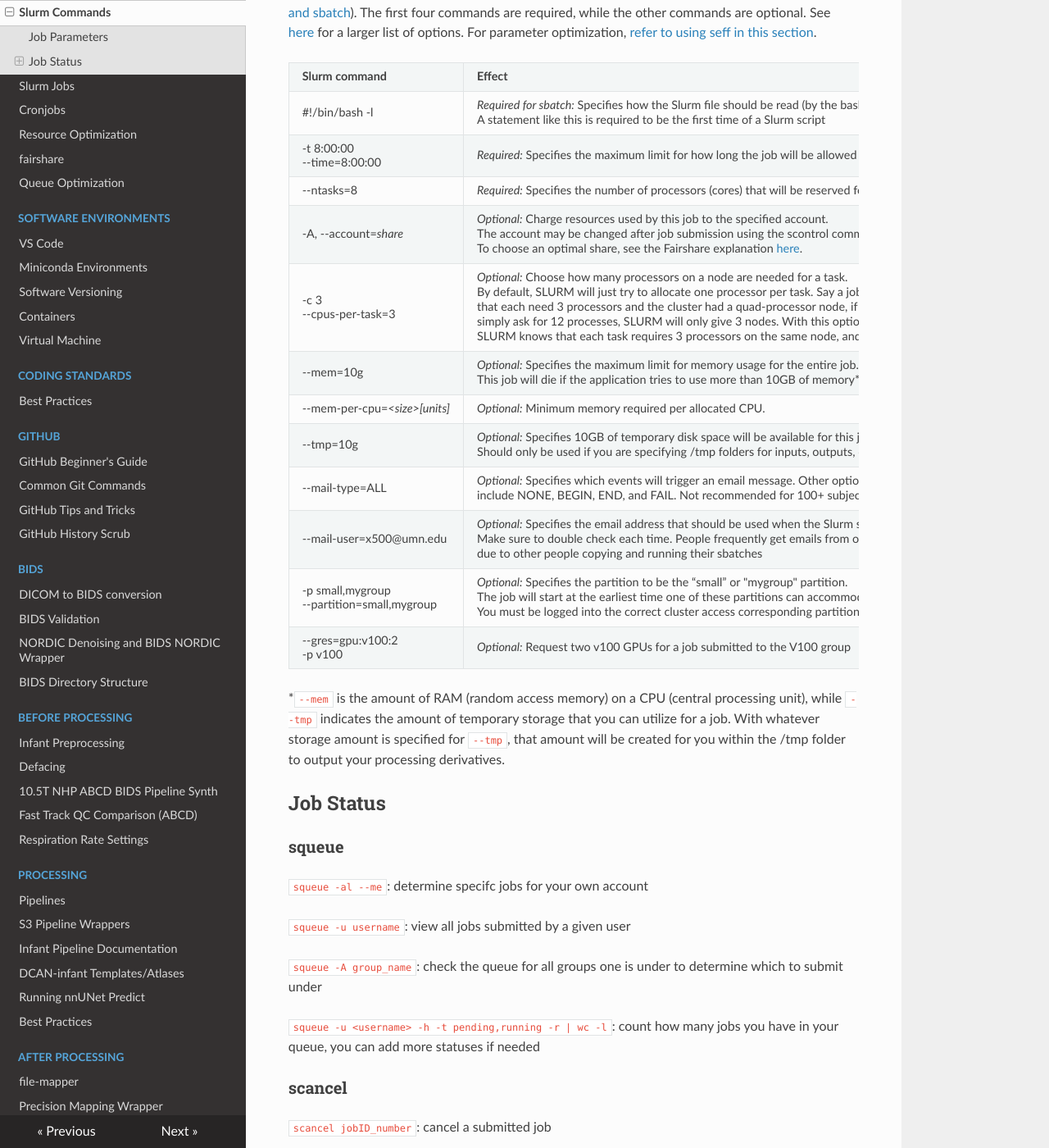
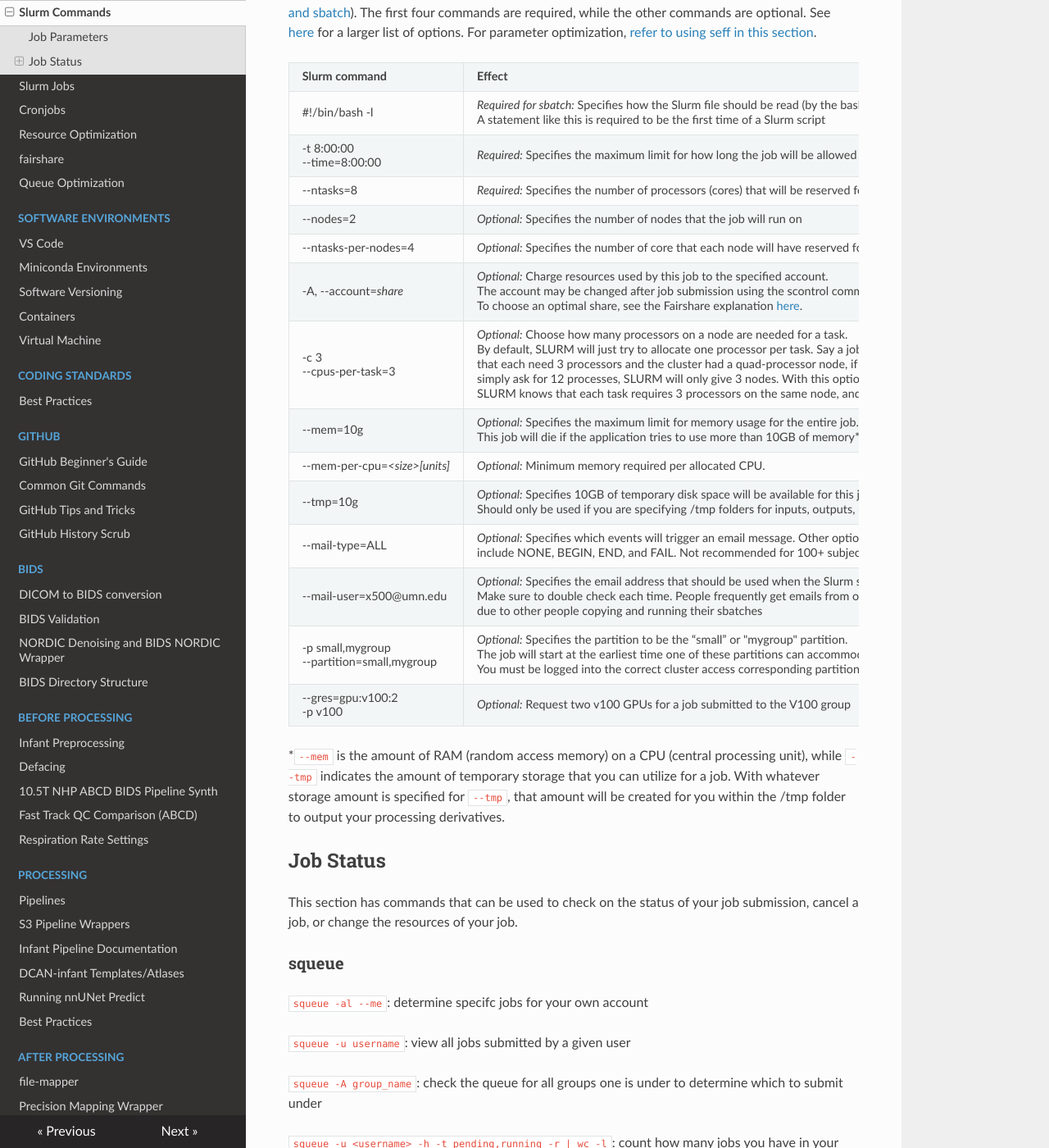
Before and after one commit to DCAN-Labs/cdni-brain, an MkDocs documentation site: the page built from docs/slurm.md, in a window 1280 px wide and 1400 px high, scrolled down 842 px. Shown: the whole window at 82% size. Built offline with MkDocs 1.6.1, drawn with Linux system fonts in a browser that asks for light colours; nearby versions of some CDN libraries; some of the changed text lies outside the part shown.

Commit message:
add more commands/info

```diff
--- a/docs/slurm.md
+++ b/docs/slurm.md
@@ -52,6 +52,18 @@ Below is a table summarizing some commands that can be used inside Slurm job scr
    <td>--ntasks=8
    </td>
    <td><em>Required:</em> Specifies the number of processors (cores) that will be reserved for the job
+   </td>
+  </tr>
+  <tr>
+   <td>--nodes=2
+   </td>
+   <td><em>Optional:</em> Specifies the number of nodes that the job will run on
+   </td>
+  </tr>
+  <tr>
+   <td>--ntasks-per-nodes=4
+   </td>
+   <td><em>Optional:</em> Specifies the number of core that each node will have reserved for the job
    </td>
   </tr>
   <tr>
@@ -122,6 +134,8 @@ Below is a table summarizing some commands that can be used inside Slurm job scr
 
 ## Job Status
 
+This section has commands that can be used to check on the status of your job submission, cancel a job, or change the resources of your job.
+
 ### squeue
 
 `squeue -al --me`: determine specifc jobs for your own account
@@ -131,6 +145,8 @@ Below is a table summarizing some commands that can be used inside Slurm job scr
 `squeue -A group_name`: check the queue for all groups one is under to determine which to submit under
 
 `squeue -u <username> -h -t pending,running -r | wc -l`: count how many jobs you have in your queue, you can add more statuses if needed
+
+OOD also has a [Jobs Dashboard](https://ondemand.msi.umn.edu/pun/sys/dashboard/activejobs) on their website to see the status of jobs that are running.
 
 ### scancel
 
@@ -143,6 +159,8 @@ Below is a table summarizing some commands that can be used inside Slurm job scr
 `sacct`: display accounting data for all jobs and job steps in the Slurm job accounting log or Slurm database
 
 `sacct -X -j JOBID_ARRAY# -o JobID,NNodes,State,ExitCode,DerivedExitCode,Comment`: check the status of a job even after it has exited, JOBID_ARRAY can also just be JOBID
+
+[This page](https://slurm.schedmd.com/sacct.html) has more options for using `sacct`.
 
 ### scontrol
 
```
